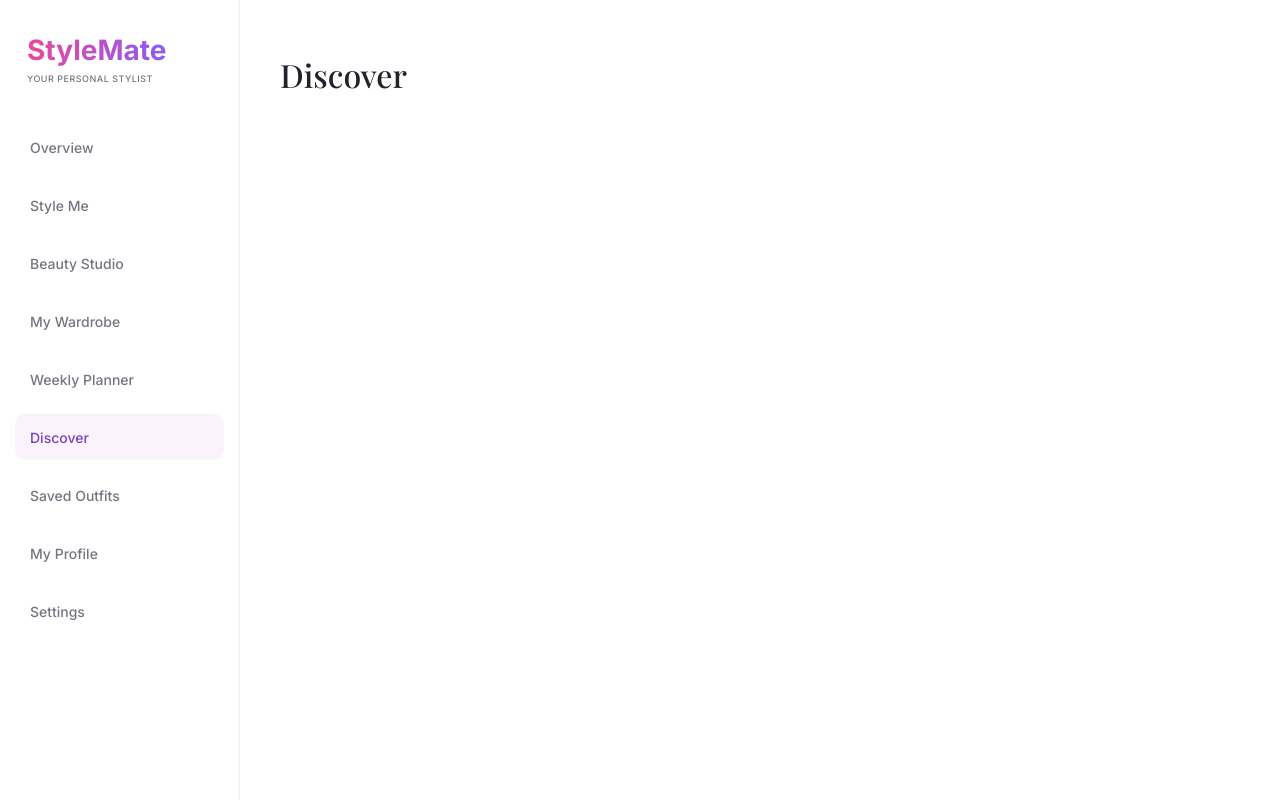
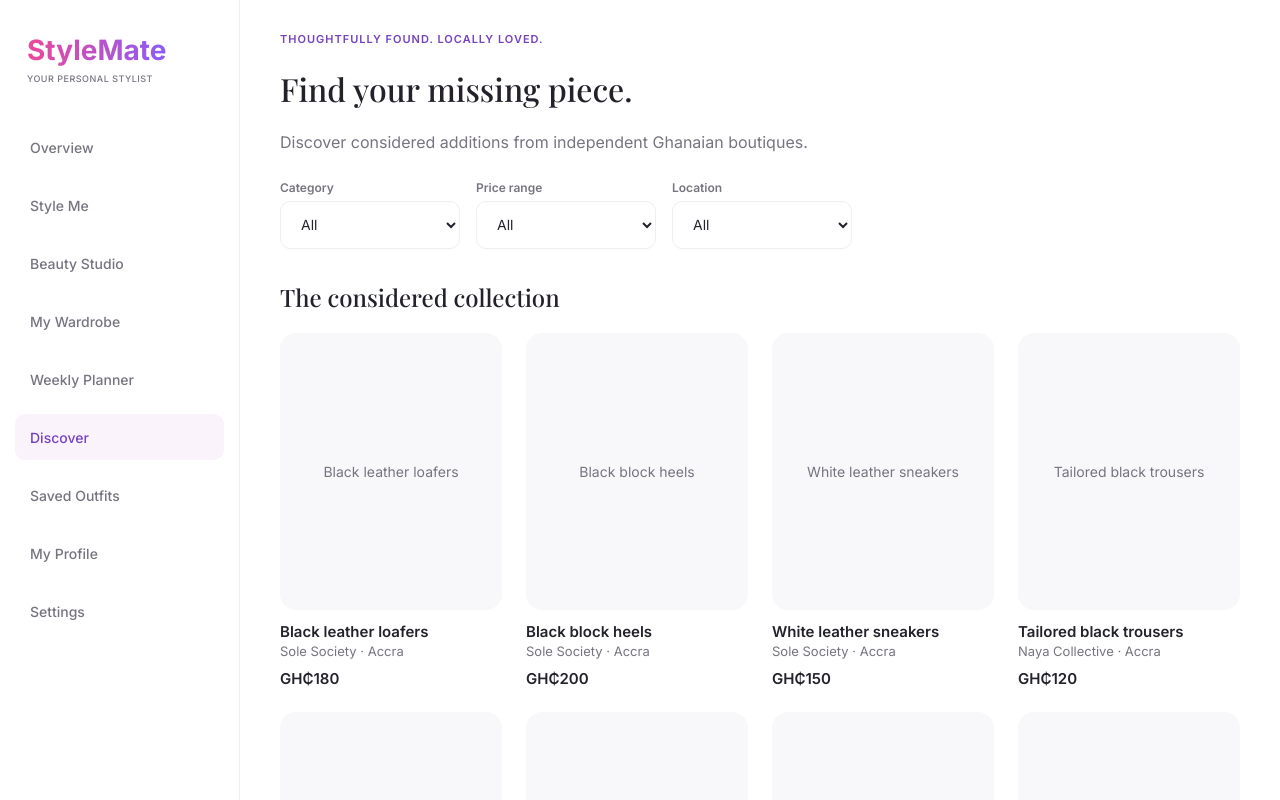
Before and after one commit to DavidaChamah/Stylemate, a React (Vite) app in the folder frontend/: page /discover in a window 1280 px wide. Shown: the top 800 px of the page. Built offline with nearby package versions, Linux system fonts and the light colour scheme.

Commit message:
Build Discover page

```diff
--- /dev/null
+++ b/frontend/src/data/shops.js
@@ -0,0 +1,22 @@
+// Sample data. Replace with real shops and prices when your team has them.
+export const products = [
+  { id: 1, name: 'Black leather loafers', category: 'Shoes', color: 'Black', price: 180, shop: 'Sole Society', location: 'Accra' },
+  { id: 2, name: 'Black block heels', category: 'Shoes', color: 'Black', price: 200, shop: 'Sole Society', location: 'Accra' },
+  { id: 3, name: 'White leather sneakers', category: 'Shoes', color: 'White', price: 150, shop: 'Sole Society', location: 'Accra' },
+  { id: 4, name: 'Tailored black trousers', category: 'Bottoms', color: 'Black', price: 120, shop: 'Naya Collective', location: 'Accra' },
+  { id: 5, name: 'Crisp white shirt', category: 'Tops', color: 'White', price: 80, shop: 'Naya Collective', location: 'Accra' },
+  { id: 6, name: 'Burgundy wrap dress', category: 'Dresses', color: 'Burgundy', price: 250, shop: 'Naya Collective', location: 'Accra' },
+  { id: 7, name: 'Black midi dress', category: 'Dresses', color: 'Black', price: 220, shop: 'Studio Nineteen', location: 'Accra' },
+  { id: 8, name: 'Black leather belt', category: 'Accessories', color: 'Black', price: 60, shop: 'Studio Nineteen', location: 'Accra' },
+  { id: 9, name: 'Gold hoop earrings', category: 'Accessories', color: 'Gold', price: 70, shop: 'Studio Nineteen', location: 'Accra' },
+  { id: 10, name: 'Tan leather handbag', category: 'Accessories', color: 'Tan', price: 120, shop: 'Adom Threads', location: 'Kumasi' },
+  { id: 11, name: 'Black structured handbag', category: 'Accessories', color: 'Black', price: 110, shop: 'Adom Threads', location: 'Kumasi' },
+  { id: 12, name: 'White cotton shirt', category: 'Tops', color: 'White', price: 85, shop: 'Adom Threads', location: 'Kumasi' },
+  { id: 13, name: 'Black work trousers', category: 'Bottoms', color: 'Black', price: 110, shop: 'Adom Threads', location: 'Kumasi' },
+];
+
+export const shopFilters = {
+  categories: ['All', 'Tops', 'Bottoms', 'Dresses', 'Shoes', 'Accessories'],
+  prices: ['All', 'Under GH₵100', 'GH₵100–200', 'Above GH₵200'],
+  locations: ['All', 'Accra', 'Kumasi'],
+};
--- a/frontend/src/index.css
+++ b/frontend/src/index.css
@@ -386,3 +386,51 @@ h1, h2, h3 { font-family: var(--font-heading); font-weight: 500; }
 .look-note { margin: 0 0 4px; font-size: 13px; color: var(--success-text); }
 .look-cost { margin: 0 0 16px; font-size: 13px; color: var(--muted-2); }
 .look-actions { display: flex; flex-wrap: wrap; gap: 10px; }
+
+.filters {
+  display: flex;
+  flex-wrap: wrap;
+  gap: 16px;
+  margin: 24px 0 32px;
+}
+.filter {
+  display: flex;
+  flex-direction: column;
+  gap: 6px;
+  font-size: 12px;
+  font-weight: 600;
+  color: var(--muted);
+}
+.filter select {
+  height: 48px;
+  min-width: 180px;
+  padding: 0 16px;
+  background: #fff;
+  border: 1px solid var(--border);
+  border-radius: 10px;
+  font-family: var(--font-ui);
+  font-size: 14px;
+  color: var(--text);
+}
+.filter select:focus {
+  outline: none;
+  border-color: var(--violet);
+}
+
+.product-img {
+  position: relative;
+  padding: 12px;
+  text-align: center;
+}
+.missing-badge {
+  position: absolute;
+  top: 10px;
+  left: 10px;
+  padding: 4px 10px;
+  background: var(--gradient);
+  border-radius: 999px;
+  color: #fff;
+  font-size: 11px;
+  font-weight: 600;
+}
+.product-price { margin: 4px 0 0; font-size: 15px; font-weight: 600; }
--- a/frontend/src/pages/Discover.jsx
+++ b/frontend/src/pages/Discover.jsx
@@ -1,3 +1,111 @@
+
+import { useState } from 'react';
+import { products, shopFilters } from '../data/shops';
+import { outfitLibrary } from '../data/style';
+import { initialItems } from '../data/wardrobe';
+
+function loadJson(key, fallback) {
+  try {
+    const saved = localStorage.getItem(key);
+    return saved ? JSON.parse(saved) : fallback;
+  } catch {
+    return fallback;
+  }
+}
+
+const keyOf = (category, color) => `${category}|${color}`.toLowerCase();
+
+// Pieces needed by the user's saved outfits that are not in their wardrobe.
+function getNeededKeys() {
+  const wardrobe = loadJson('wardrobe', initialItems);
+  const saved = loadJson('savedOutfits', []);
+  const owned = new Set(wardrobe.map((w) => keyOf(w.category, w.color)));
+  const needed = new Set();
+  saved.forEach((s) => {
+    const outfit = outfitLibrary.find((o) => o.id === s.id);
+    if (!outfit) return;
+    outfit.items.forEach((it) => {
+      const k = keyOf(it.category, it.color);
+      if (!owned.has(k)) needed.add(k);
+    });
+  });
+  return needed;
+}
+
+function inPriceRange(price, range) {
+  if (range === 'All') return true;
+  if (range === 'Under GH₵100') return price < 100;
+  if (range === 'GH₵100–200') return price >= 100 && price <= 200;
+  return price > 200;
+}
+
 export default function Discover() {
-  return <h1>Discover</h1>;
+  const [category, setCategory] = useState('All');
+  const [price, setPrice] = useState('All');
+  const [location, setLocation] = useState('All');
+  const [needed] = useState(getNeededKeys);
+
+  const shown = products
+    .filter((p) => category === 'All' || p.category === category)
+    .filter((p) => inPriceRange(p.price, price))
+    .filter((p) => location === 'All' || p.location === location)
+    .map((p) => ({ ...p, missing: needed.has(keyOf(p.category, p.color)) }))
+    .sort((a, b) => Number(b.missing) - Number(a.missing));
+
+  return (
+    <div>
+      <p className="eyebrow">THOUGHTFULLY FOUND. LOCALLY LOVED.</p>
+      <h1>Find your missing piece.</h1>
+      <p className="subtitle">
+        Discover considered additions from independent Ghanaian boutiques.
+      </p>
+
+      <div className="filters">
+        <label className="filter">
+          Category
+          <select value={category} onChange={(e) => setCategory(e.target.value)}>
+            {shopFilters.categories.map((c) => (
+              <option key={c}>{c}</option>
+            ))}
+          </select>
+        </label>
+        <label className="filter">
+          Price range
+          <select value={price} onChange={(e) => setPrice(e.target.value)}>
+            {shopFilters.prices.map((p) => (
+              <option key={p}>{p}</option>
+            ))}
+          </select>
+        </label>
+        <label className="filter">
+          Location
+          <select value={location} onChange={(e) => setLocation(e.target.value)}>
+            {shopFilters.locations.map((l) => (
+              <option key={l}>{l}</option>
+            ))}
+          </select>
+        </label>
+      </div>
+
+      <h2 className="section-title">The considered collection</h2>
+
+      {shown.length === 0 && (
+        <p className="subtitle">Nothing here yet. Try different filters.</p>
+      )}
+
+      <div className="grid">
+        {shown.map((p) => (
+          <div className="card" key={p.id}>
+            <div className="card-img product-img">
+              {p.missing && <span className="missing-badge">Your missing piece</span>}
+              {p.name}
+            </div>
+            <h3 className="card-title">{p.name}</h3>
+            <p className="card-meta">{p.shop} · {p.location}</p>
+            <p className="product-price">GH₵{p.price}</p>
+          </div>
+        ))}
+      </div>
+    </div>
+  );
 }
```
